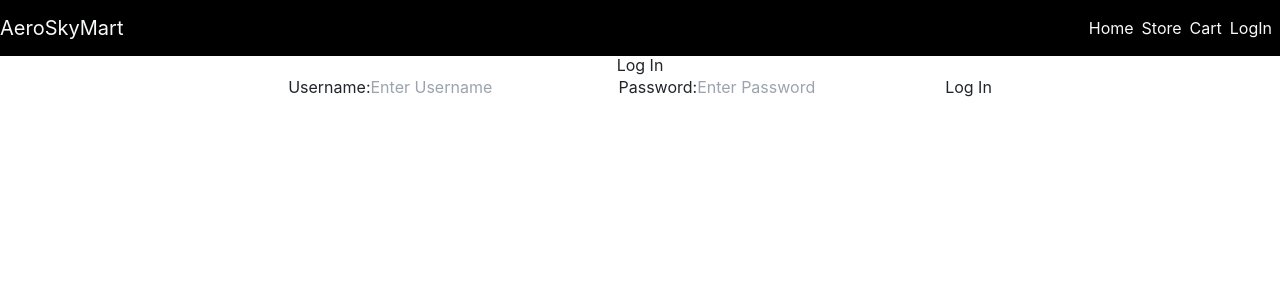
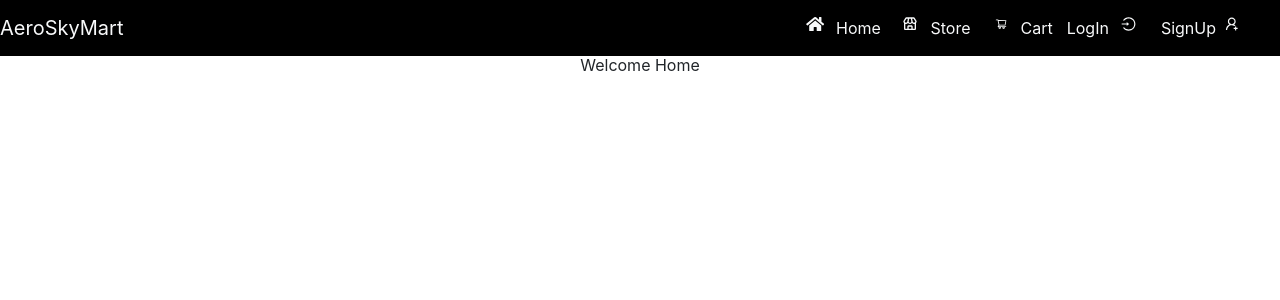
Before and after one commit to Osorabrian/AeroSkyMart, a React (Create React App) app: page / in a window 1280 px wide. Shown: the top 300 px of the page. Built offline with nearby package versions, Linux system fonts and the light colour scheme.

Commit message:
make changes to routes and navbar"

```diff
--- a/package.json
+++ b/package.json
@@ -8,6 +8,7 @@
     "@testing-library/user-event": "^13.5.0",
     "react": "^18.2.0",
     "react-dom": "^18.2.0",
+    "react-icons": "^4.10.1",
     "react-router-dom": "^6.14.2",
     "react-scripts": "5.0.1",
     "web-vitals": "^2.1.4"
--- a/src/Components/App/App.js
+++ b/src/Components/App/App.js
@@ -9,8 +9,8 @@ function App() {
     <div className="App">
       <Navbar/>
       <Routes>
-          <Route path='/' element={<Login/>} />
-          <Route path='home' element={<Home/>} />
+          <Route path='/' element={<Home/>} />
+          <Route path='login' element={<Login/>} />
       </Routes>
     </div>
   );
--- /dev/null
+++ b/src/Components/Navbar/Navbar.css
@@ -0,0 +1,7 @@
+.icon{
+    margin-top: 5px;
+}
+
+.navbar-toggler{
+    border-style: none;
+}
--- a/src/Components/Navbar/Navbar.js
+++ b/src/Components/Navbar/Navbar.js
@@ -1,25 +1,44 @@
 import React from 'react'
+import {FaHome} from 'react-icons/fa'
+import {BiStore} from 'react-icons/bi'
+import {AiOutlineLogin, AiOutlineShoppingCart, AiOutlineUserAdd, AiOutlineMenuFold} from 'react-icons/ai'
 import {NavLink} from 'react-router-dom'
+import './Navbar.css'
 
 export default function Navbar(){
     return(
         <nav className='bg-[rgb(0,0,0)] text-light navbar'>
+
             <NavLink className='navbar-brand text-light' to='/'>AeroSkyMart</NavLink>
-            <div>
-                <ul className='d-flex'>
-                    <li className='nav-item me-2'>
-                        <NavLink to='/home' className={'nav-link'}>Home</NavLink>
-                    </li>
-                    <li className='nav-item me-2'>
-                        <NavLink to='/store' className={'nav-link'}>Store</NavLink>
-                    </li>
-                    <li className='nav-item me-2'>
-                        <NavLink to='/cart' className={'nav-link'}>Cart</NavLink>
-                    </li>
-                    <li className='nav-item me-2'>
-                        <NavLink to='/login' className={'nav-link'}>LogIn</NavLink>
-                    </li>
-                </ul>
+
+            <div className='d-flex ms-auto' id='nav-content'>
+
+                    <ul className='d-flex'>
+                        <li className='nav-item me-4 row'>
+                            <FaHome className='col-6'/>
+                            <NavLink to='/' className={'nav-link col-6'}>Home</NavLink>
+                        </li>
+                        <li className='nav-item me-4 row'>
+                            <BiStore className='col-6'/>
+                            <NavLink to='/store' className={'nav-link col-6'}>Store</NavLink>
+                        </li>
+                        <li className='nav-item me-4 row'>
+                            <AiOutlineShoppingCart className='col-6'/>
+                            <NavLink to='/cart' className={'nav-link col-6'}>Cart</NavLink>
+                        </li>
+                    </ul>
+
+                    <ul className='d-flex'>
+                        <li className='nav-item me-4 row'>
+                            <NavLink to='/login' className={'nav-link col-6'}>LogIn</NavLink>
+                            <AiOutlineLogin className='col-6'/>
+                        </li>
+                        <li className='nav-item me-4 row'>
+                            <NavLink to='/signup' className={'nav-link col-6'}>SignUp</NavLink>
+                            <AiOutlineUserAdd className='col-6'/>
+                        </li>
+                    </ul>
+
             </div>
         </nav>
     )
```
Also changed, not shown: 1 other file (tests, documents, lock files or other folders).
